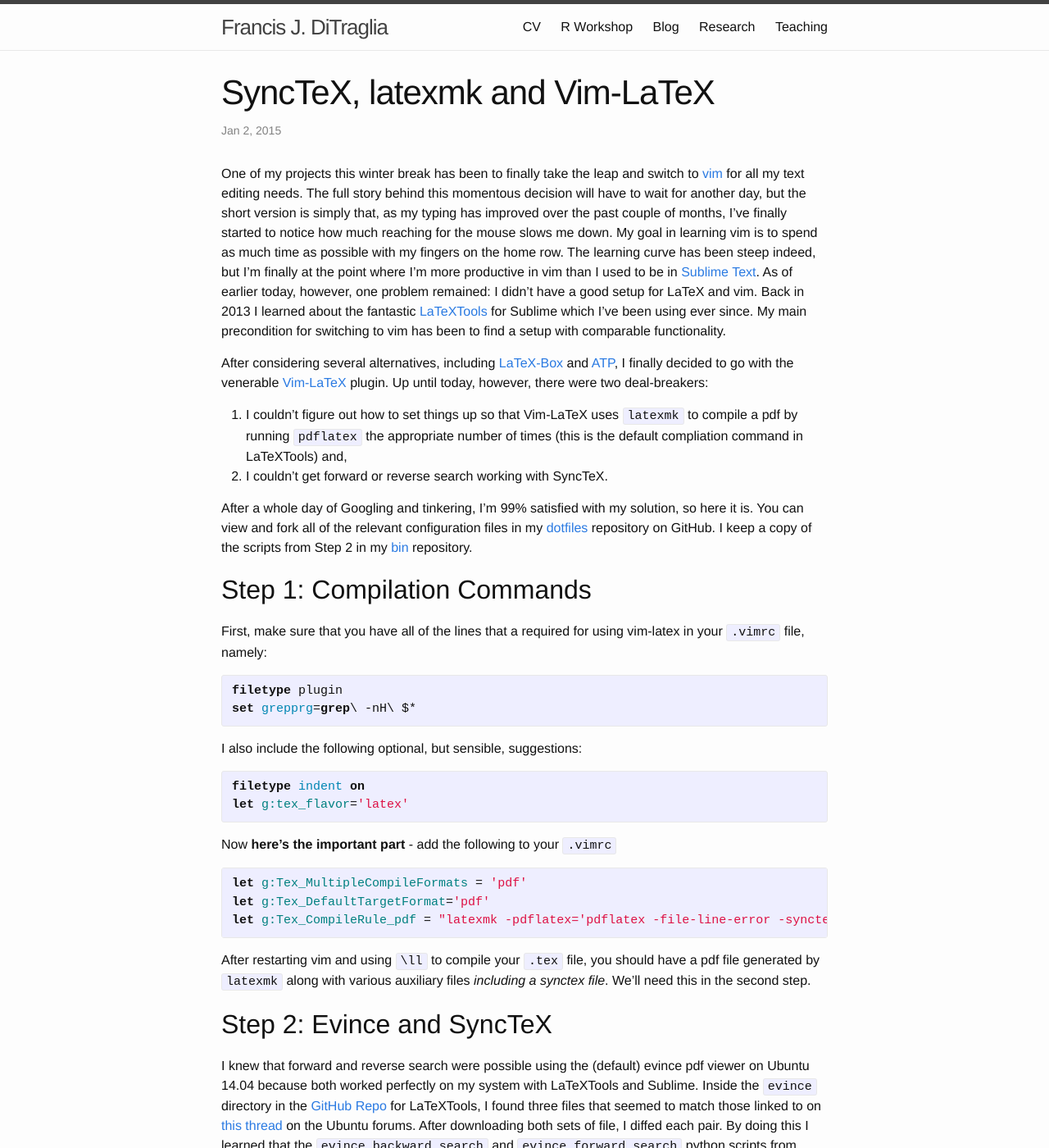
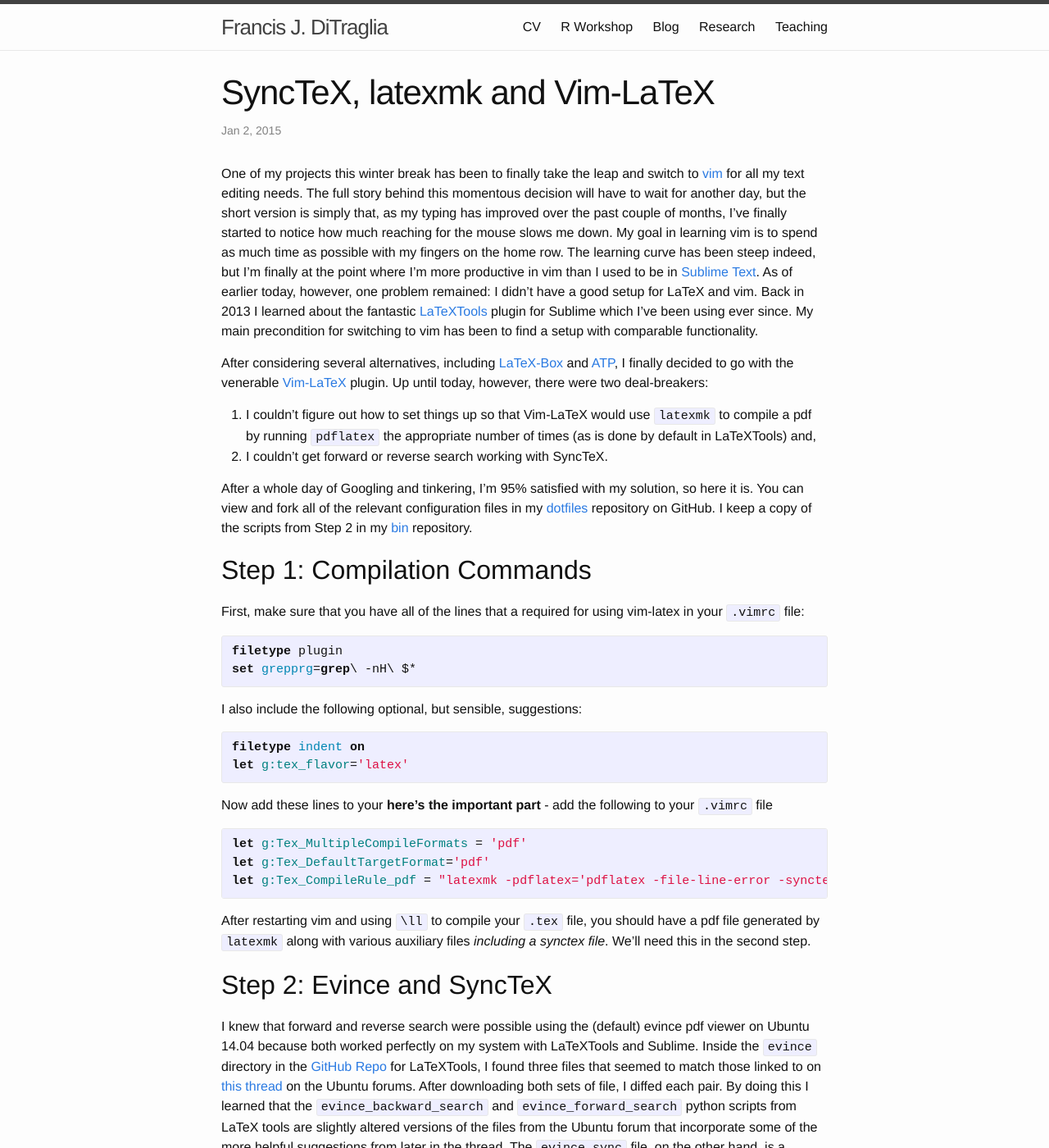
Before and after one commit to fditraglia/fditraglia.github.io, a Jekyll site: the page built from _posts/2015-01-02-synctex-latexmk-and-vim-latex.markdown, in a window 1280 px wide and 1400 px high. Shown: the whole window at 82% size. Built offline with Jekyll 4.4.1, drawn with Linux system fonts in a browser that asks for light colours; some of the changed text lies outside the part shown.

Commit message:
correct some more typos in the synctex post

```diff
--- a/_posts/2015-01-02-synctex-latexmk-and-vim-latex.markdown
+++ b/_posts/2015-01-02-synctex-latexmk-and-vim-latex.markdown
@@ -9,22 +9,22 @@
 My goal in learning vim is to spend as much time as possible with my fingers on the home row.
 The learning curve has been steep indeed, but I'm finally at the point where I'm more productive in vim than I used to be in [Sublime Text](http://www.sublimetext.com).
 As of earlier today, however, one problem remained: I didn't have a good setup for LaTeX and vim.
-Back in 2013 I learned about the fantastic [LaTeXTools](https://github.com/SublimeText/LaTeXTools) for Sublime which I've been using ever since.
+Back in 2013 I learned about the fantastic [LaTeXTools](https://github.com/SublimeText/LaTeXTools) plugin for Sublime which I've been using ever since.
 My main precondition for switching to vim has been to find a setup with comparable functionality.
 
 After considering several alternatives, including [LaTeX-Box](https://github.com/LaTeX-Box-Team/LaTeX-Box) and [ATP](http://atp-vim.sourceforge.net), I finally decided to go with the venerable [Vim-LaTeX](http://vim-latex.sourceforge.net) plugin.
 Up until today, however, there were two deal-breakers:
 
-1. I couldn't figure out how to set things up so that Vim-LaTeX uses ``latexmk`` to compile a pdf by running ``pdflatex`` the appropriate number of times (this is the default compliation command in LaTeXTools) and,
+1. I couldn't figure out how to set things up so that Vim-LaTeX would use ``latexmk`` to compile a pdf by running ``pdflatex`` the appropriate number of times (as is done by default in LaTeXTools) and,
 2. I couldn't get forward or reverse search working with SyncTeX.
 
-After a whole day of Googling and tinkering, I'm 99% satisfied with my solution, so here it is.
+After a whole day of Googling and tinkering, I'm 95% satisfied with my solution, so here it is.
 You can view and fork all of the relevant configuration files in my [dotfiles](https://github.com/fditraglia/dotfiles) repository on GitHub.
 I keep a copy of the scripts from Step 2 in my [bin](https://github.com/fditraglia/bin) repository.
 
 Step 1: Compilation Commands
 -----------------------------
-First, make sure that you have all of the lines that a required for using vim-latex in your ``.vimrc`` file, namely:
+First, make sure that you have all of the lines that a required for using vim-latex in your ``.vimrc`` file:
 
 {% highlight vim %}
 filetype plugin
@@ -38,7 +38,7 @@
 let g:tex_flavor='latex'
 {% endhighlight %}
 
-Now **here's the important part** - add the following to your ``.vimrc``
+Now add these lines to your  **here's the important part** - add the following to your ``.vimrc`` file
 
 {% highlight vim %}
 let g:Tex_MultipleCompileFormats = 'pdf'
@@ -63,9 +63,8 @@
 (On Ubuntu ``~/bin`` is automatically in the search path provided that this directory exists at startup. On other Linux distributions or Mac OSX you may need to add it to your path.)
 I then copied the ``evince`` file from the [Ubuntu forum thread](http://ubuntuforums.org/showthread.php?t=1716268) and the ``evince_backward_search`` and ``evince_forward_search``
 files from LaTeX tools into ``~/bin`` and made each of them executable with ``chmod +x [filename]``.
-(I needed to do this for the two latter files since the ``evince`` script assumes that they're executable, unlike the ``evince_sync`` script in LaTeXTools that runs them using the ``python`` command.)
-I keep my ``~/bin`` directory a [GitHub repo](https://github.com/fditraglia/bin) if you'd like to take a look.
-Finally, I created the file `` ~/.vim/after/ftplugin/tex.vim`` (this file is for TeX-specific vim configuration settings) and added the lines
+(I needed to do this for the two latter files since the ``evince`` script assumes that they're executable, unlike the ``evince_sync`` script.)
+Finally, I created the file `` ~/.vim/after/ftplugin/tex.vim`` and added the lines
 
 {% highlight vim %}
 function! Tex_ForwardSearchLaTeX()
```
